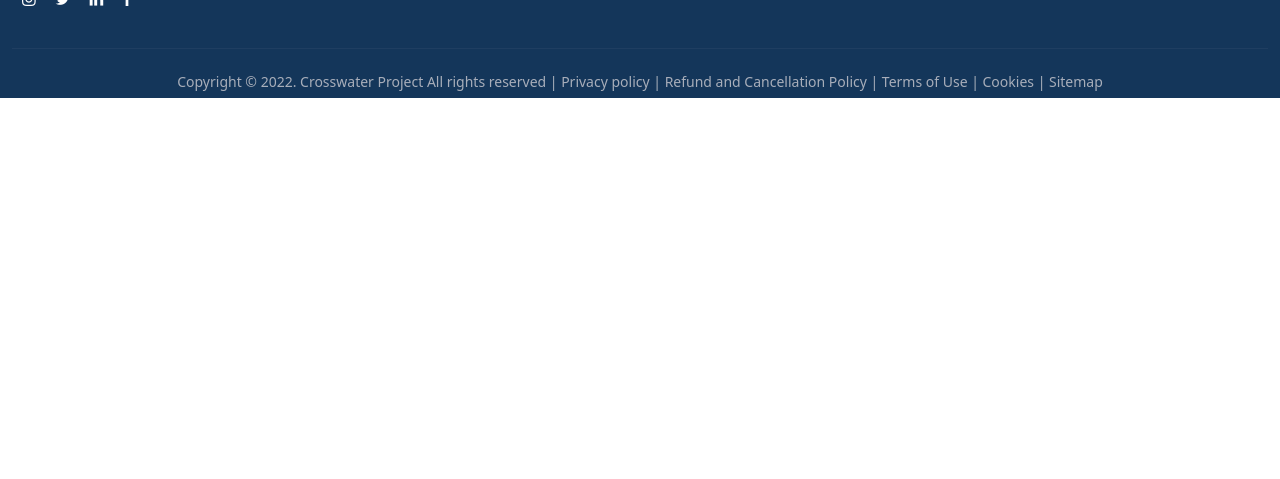
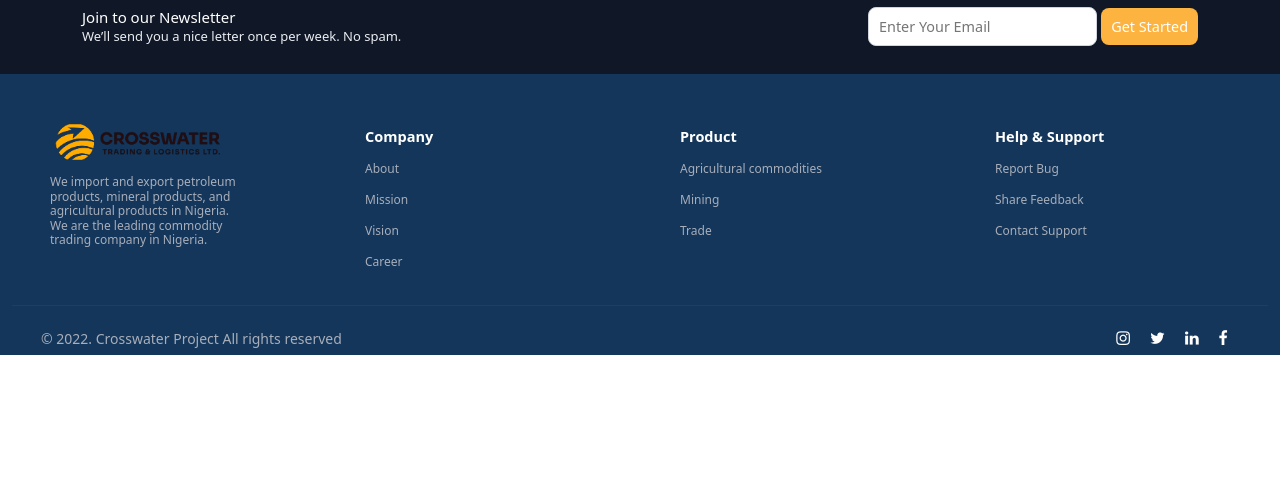
Before and after one commit to Jayyp1234/Crosswater-Project, a Flask app: template crosswaterproject/templates/layout.html in a window 1280 px wide. Shown: the part 321-800 px from the top of the page. Run offline with Flask 2, Linux system fonts and the light colour scheme; the template is opened without the code that fills it, so the values that code supplies are empty; some libraries are stand-ins or nearby versions; some web fonts are replaced.

Commit message:
Fixed Footer

```diff
--- a/crosswaterproject/routes.py
+++ b/crosswaterproject/routes.py
@@ -9,6 +9,9 @@ import array, os, json
 def home():
     return render_template('landing/index.html')
 
+@app.route("/about")
+def about():
+    return render_template('landing/about.html')
 
 @app.errorhandler(404)
 def page_not_found(e):
--- a/crosswaterproject/templates/layout.html
+++ b/crosswaterproject/templates/layout.html
@@ -61,22 +61,42 @@
 {% endblock %}
 
 
+<div class="container-fluid aviator">
+  <div class="container">
+    <ul style="display: flex;justify-content: space-between;">
+      <li style="display: grid; color:white">
+        <span style="
+        font-size: 15px;
+        font-weight: 500;
+        line-height: 20px;
+        text-align: left;
+        "> Join to our Newsletter </span>
+        <span style="
+        color: #EAECF0;
+        font-size: 13px;
+        font-weight: 400;
+        line-height: 16px;
+        text-align: left;">We’ll send you a nice letter once per week. No spam.</span>
+      </li>
+      <li>
+        <form>
+          <input type="input" placeholder="Enter Your Email"/>
+          <button>Get Started</button>
+        </form>
+        </li>
+    </ul>
+  </div>
+</div>
 
 <footer class="container-fluid" style="min-height: 270px;width: 100%;background-color: #14365A;color:white;padding-top: 40px;">
     <div class="row no-margin" style="padding:10px">
         <div class="col-sm-6 col-md-3">
-            <div class="footer-body">
-              <img src="{{ url_for('static', filename='image/image.png')}}" style="width: 170px;height: 80px;"/>
+            <div class="footer-body" style="max-width: 195px;">
+              <img src="{{ url_for('static', filename='image/HORIZONTAL LOGO LOCKUP TRANSPARENT-01 2.png')}}" style="width: 195px;height: auto;"/>
               <span> We import and export petroleum products, mineral products, and agricultural products in Nigeria. We are the leading commodity trading company in Nigeria.</span>
-              <div>
-               <a href="www.instagram.com"> <i class="icon-instagram" ></i> </a>
-               <a href="www.twitter.com"> <i class="icon-twitter" ></i></a>
-               <a href="www.linkeldn.com"> <i class="icon-linkedin" ></i></a>
-               <a href="www.facebook.com">  <i class="icon-facebook" ></i></a>
-              </div>
             </div>
         </div>
-        <div class="col-sm-6 col-md-2">
+        <div class="col-sm-6 col-md-3">
             <ul>
               <li> <b> Company  </b> </li>
               <li> <a href="#"> About</a> </li>
@@ -85,7 +105,7 @@
               <li> <a href="#"> Career</a> </li>
             </ul>
         </div>
-        <div class="col-sm-6 col-md-2">
+        <div class="col-sm-6 col-md-3">
             <ul>
               <li> <b> Product </b> </li>
               <li> <a href="#"> Agricultural commodities </a> </li>
@@ -93,7 +113,7 @@
               <li> <a href="#"> Trade</a> </li>
             </ul>
         </div>
-        <div class="col-sm-6 col-md-2">
+        <div class="col-sm-6 col-md-3">
             <ul>
               <li> <b> Help & Support </b> </li>
               <li> <a href="#"> Report Bug</a> </li>
@@ -101,23 +121,80 @@
               <li> <a href="#"> Contact Support</a> </li>
             </ul>
         </div>
-        <div class="col-sm-6 col-md-3">
-            <ul>
-              <li> <a href="#"> Subscribe to our Newsletter </a> </li>
-              <li>
-                <form style="position:relative">
-                  <i class="icon-envelope"></i>
-                  <input type="input" placeholder="Enter Email Address"/>
-                  <button>Get Started</button>
-                </form>
-                </li>
-            </ul>
-        </div>
+
     </div>
     <hr style="border-top: 1px solid #435976;"/>
-  <small style="color:#a8aeba;text-align:center;font-size:12;line-height:1.1;display:block;padding:9px;">Copyright © 2022. Crosswater Project All rights reserved | Privacy policy | Refund and Cancellation Policy | Terms of Use | Cookies | Sitemap</small>
+    <div class="footer-stamp" style="">
+      <small style="color:#a8aeba;text-align:center;font-size:12;line-height:1.1;display:block;padding:9px;">© 2022. Crosswater Project All rights reserved </small>
+      <div class="diver" style="display: flex;align-items: center;justify-content: center;">
+        <a href="www.instagram.com"> <i class="icon-instagram" ></i> </a>
+        <a href="www.twitter.com"> <i class="icon-twitter" ></i></a>
+        <a href="www.linkeldn.com"> <i class="icon-linkedin" ></i></a>
+        <a href="www.facebook.com">  <i class="icon-facebook" ></i></a>
+       </div>
+    </div>
+
 </footer>
+<style>
+  .col-md-3.col-sm-6{
+    padding-left: 40px;
+  }
+  li form input{
+    background: #FFFFFF;
+    border: 1px solid #D0D5DD;
+    box-sizing: border-box;
+    box-shadow: 0px 1px 2px rgba(16, 24, 40, 0.05);
+    border-radius: 8px;
+    padding: 8px 10px;
+    font-size: 90%;
+  }
+  li form button{
+    background-color: #FDB33F;
+    border-radius: 8px;
+    padding: 8px 10px;
+    color: white;
+    font-size: 90%;
+  }
+  .footer-stamp{
+    padding-left: 20px;
+    padding-right: 20px;
+    width: 100%;display: flex;justify-content: space-between;
+  }
+  .footer-stamp div a{
+    margin-right: 20px;
+  }
+  .aviator{
+    background-color: #101828;min-height: 95px;display: flex;align-items: center;
+  }
+  @media all and (max-width:767px){
+    .aviator{
+      min-height: 110px;
+    }
+    .aviator ul{
+     margin-bottom: 25px;
+      display: grid !important;
+    }
+    .aviator ul li{
+      margin-top: 25px;
+    }
+    .aviator form input{
+      width: calc(100% - 120px) !important;
+    }
+    .col-md-3.col-sm-6{
+    padding-left: 0px;
+  }
+  }
+  @media all and (max-width:560px){
+    .footer-stamp{
+      display: grid;
+      justify-content: center;
 
+    }
+    .footer-body{
+      max-width: 100% !important;
+    }
+  }
+</style>
 </body>
 <!-- jQuery first, then Popper.js, then Bootstrap JS -->
 <script src="{{ url_for('static', filename='js/jquery.min.js') }}"></script>
```
Also changed, not shown: crosswaterproject/static/image/HORIZONTAL LOGO LOCKUP TRANSPARENT-01 1.png (deleted), crosswaterproject/static/image/HORIZONTAL LOGO LOCKUP TRANSPARENT-01 2.png (added), crosswaterproject/templates/landing/about.html (renamed from crosswaterproject/templates/landing/index.html).
